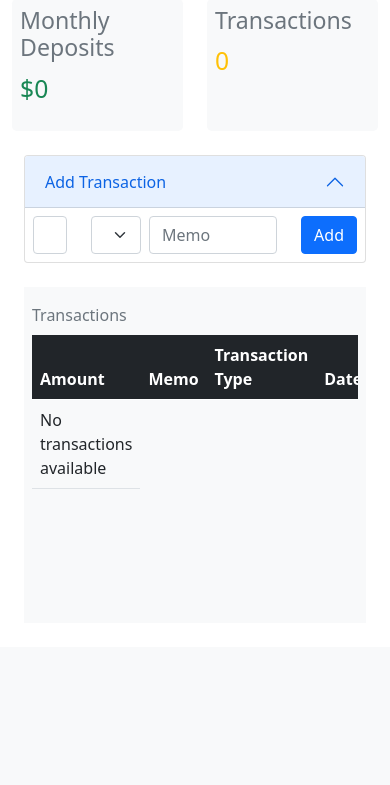
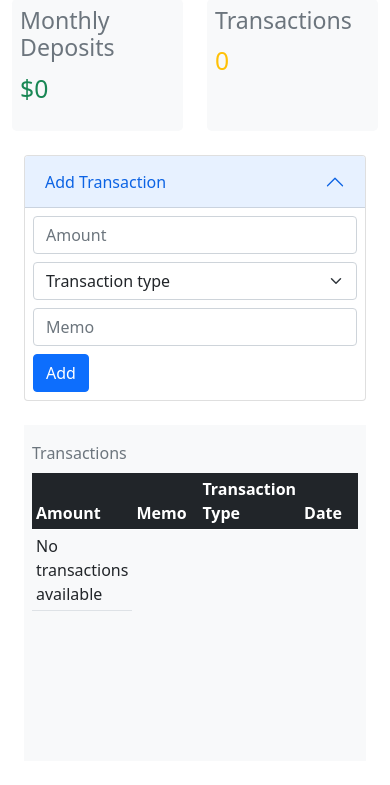
Before and after one commit to OU-ZAA/money-portal, a Django app: page / in a window 390 px wide. Shown: the part 238-1023 px from the top of the page. Before the commit the page ends 727 px from the top, so only its background shows below. Run offline with Django 4.2, Linux system fonts and the light colour scheme; a user stored in the database is signed in; data comes from the database, SQL or seed files in the repository; both versions use the stored data as it was after the commit; data that the repository does not hold is empty.

Commit message:
Made the form responsive

```diff
--- a/finance/templates/finance/index.html
+++ b/finance/templates/finance/index.html
@@ -33,19 +33,19 @@
                 </button>
                 </h2>
                 <div id="collapseOne" class="accordion-collapse collapse show" aria-labelledby="headingOne" data-bs-parent="#accordionExample">
-                <form class="row p-2">
+                <form class="row p-2 gap-2">
                     {% csrf_token %}
-                    <div class="col-2">
+                    <div class="col-md-2 col-12">
                         <input type="number" step="0.01" class="form-control" placeholder="Amount" aria-label="amount" id="amount">
                     </div>
-                    <div class="col-2">
+                    <div class="col-md-2 col-12">
                         <select class="form-select" id="transaction-type">
                             <option selected disabled value="">Transaction type</option>
                             <option value="deposit">Deposit</option>
                             <option value="point of sale">Point of sale</option>
                         </select>
                     </div>
-                    <div class="col">
+                    <div class="col-md-7 col-12">
                         <input type="text" class="form-control" placeholder="Memo" aria-label="memo" id="memo">
                     </div>
                     <div class="col-auto">
@@ -58,7 +58,7 @@
 
         <div class="m-4 bg-light p-2">
             <div class="scrollable">
-                <table class="table caption-top">
+                <table class="table table-sm caption-top">
                     <caption>Transactions</caption>
                     <thead class="table-dark">
                         <tr>
```
Also changed, not shown: db.sqlite3. Lines whose indentation alone changed are shown as unchanged.
